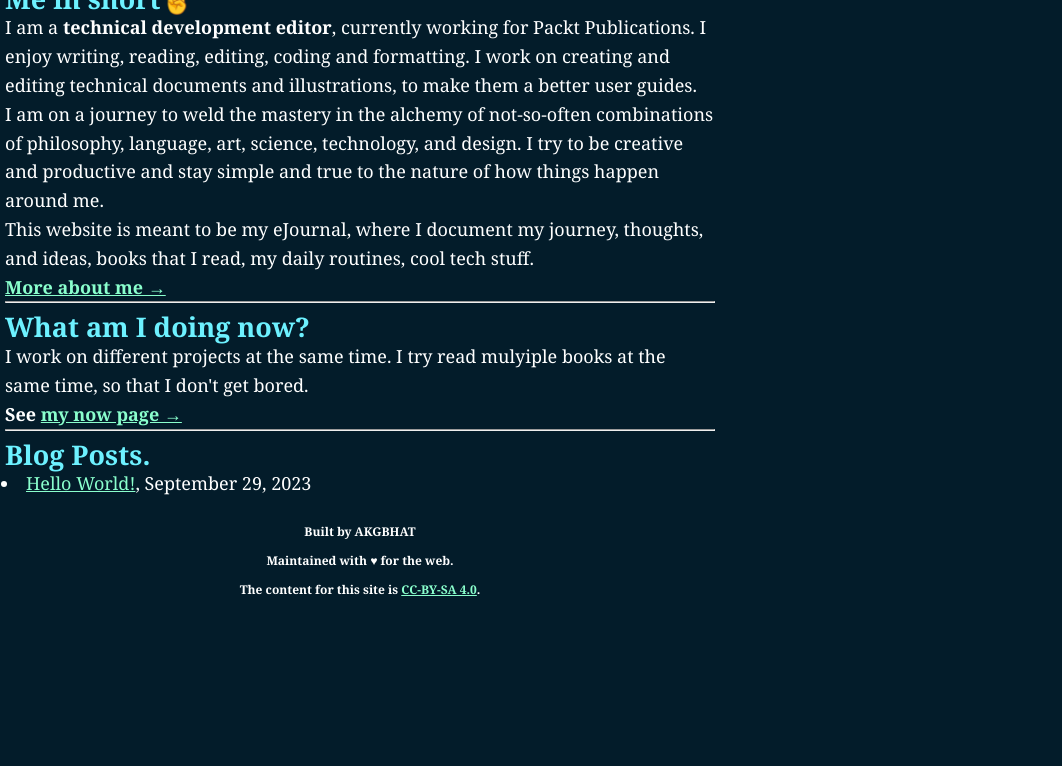
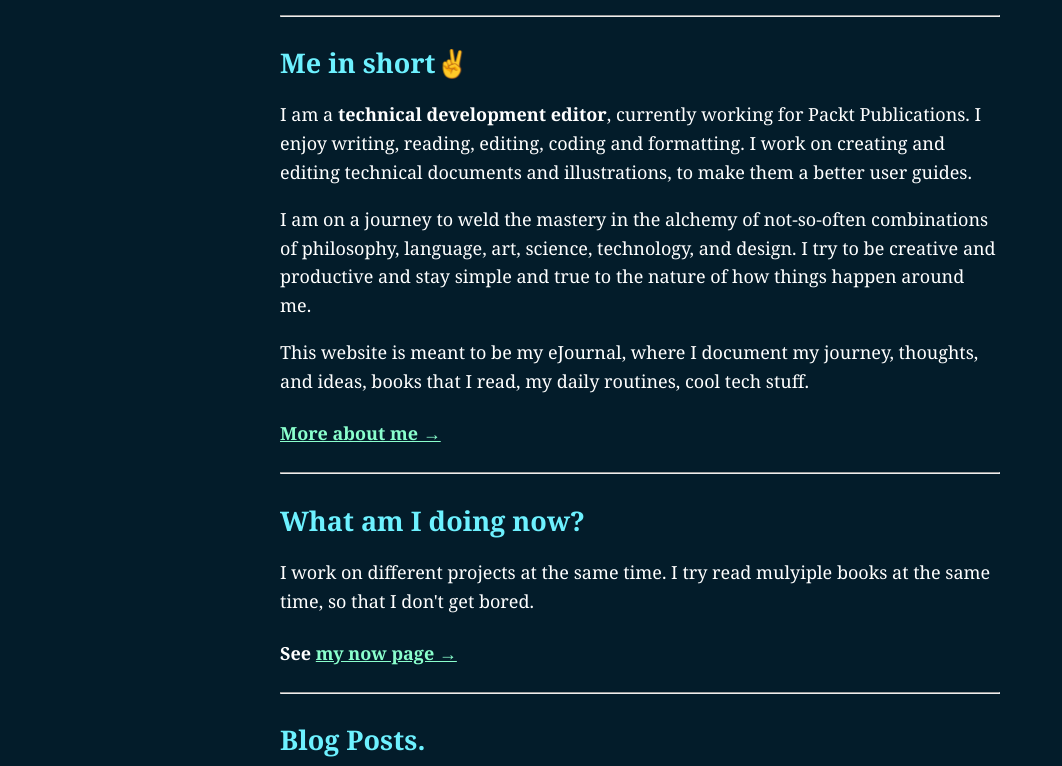
Before and after one commit to akgbhat/akgbhat.github.io, a plain HTML site: page index.html in a window 1280 px wide. Shown: the part 140-906 px from the top of the page, without its empty margins (0-1062 px from the left). Before the commit the page ends 800 px from the top, so only its background shows below. Drawn offline with Linux system fonts and the light colour scheme.

Commit message:
Update style.css

```diff
--- a/style.css
+++ b/style.css
@@ -1,11 +1,6 @@
-* {
-    margin: 0;
-    padding: 0;
-    box-sizing: border-box;
-}
 body {
   max-width: 40em;
-  margin: 0;
+  margin: auto;
   padding: 5px;
   font-family: Georgia, serif;
   font-size: 18px;
@@ -28,7 +23,7 @@ a{
 color: #8AFFCD;
 }
 ul, li{
-text-indent: -24px; /* key property */
+text-indent: -24px;
 margin-left: 20px;
 }
 footer{
```
